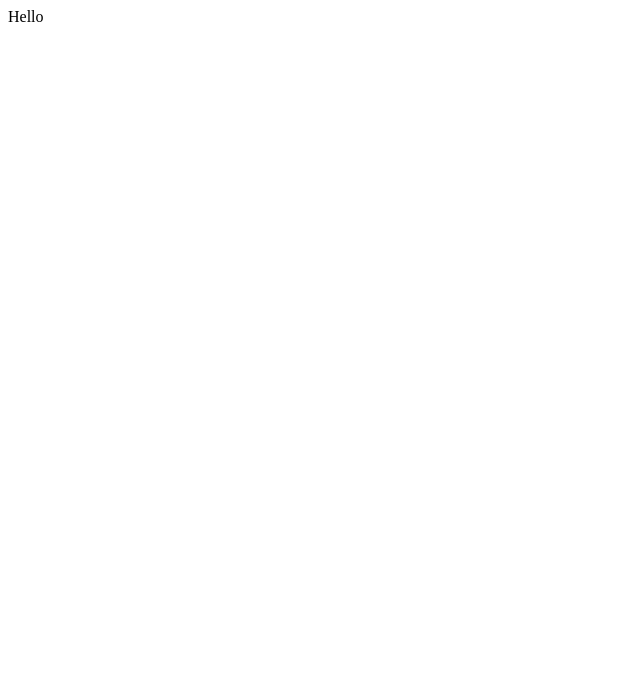
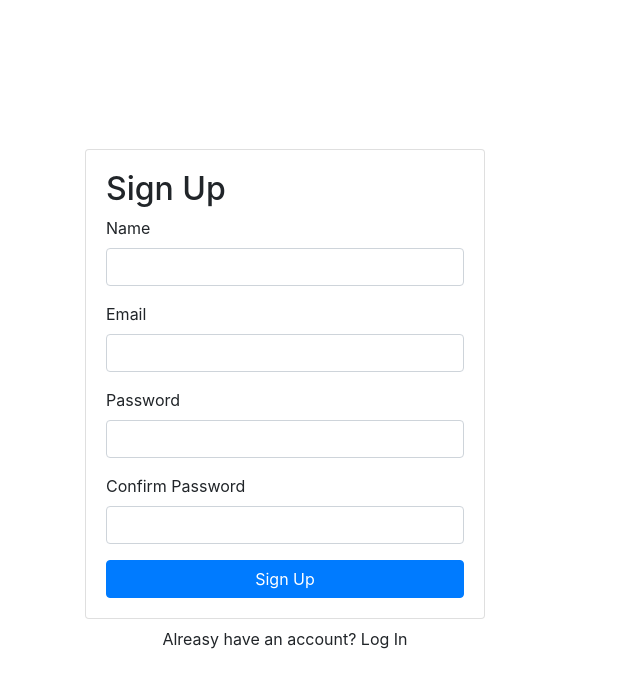
Before and after one commit to Riyad36/Firebase-Auth, a React (Create React App) app: page / in a window 1280 px wide. Shown: the top 688 px of the page, without its empty margins (0-640 px from the left). Built offline with nearby package versions, Linux system fonts and the light colour scheme.

Commit message:
signUp form created

```diff
--- a/package.json
+++ b/package.json
@@ -9,6 +9,7 @@
     "bootstrap": "^4.5.3",
     "firebase": "^8.2.1",
     "react": "^17.0.1",
+    "react-bootstrap": "^1.4.0",
     "react-dom": "^17.0.1",
     "react-scripts": "4.0.1",
     "web-vitals": "^0.2.4"
--- a/src/App.js
+++ b/src/App.js
@@ -1,9 +1,10 @@
 import React from "react"
+import Signup from './components/Signup';
 
 function App() {
   return (
     <div>
-      Hello
+      <Signup/>
     </div>
   );
 }
--- a/src/components/Signup.js
+++ b/src/components/Signup.js
@@ -0,0 +1,54 @@
+import React, { useRef } from 'react'
+import {Button, Card, Form, Alert, Container} from "react-bootstrap"
+
+const Signup = ()=> {
+
+    const nameRef = useRef();
+    const emailRef = useRef();
+    const passwordRef = useRef();
+    const confirmPasswordRef = useRef();
+    return(
+        <Container className = 'd-flex align-items-center justify-content-centert'
+        style={{minHeight: "100vh"}}
+        >
+        <div className = 'w-100'
+        style={{maxWidth: "400px"}}>
+            <Card>
+                <Card.Body>
+                    <h2 ClassName='text-center mb-4'>Sign Up</h2>
+
+                    <Form>
+                        <Form.Group id = 'name'>
+                            <Form.Label>Name</Form.Label>
+                            <Form.Control ref={nameRef} type="text" required />
+                        </Form.Group>
+
+                        <Form.Group id = 'email'>
+                            <Form.Label>Email</Form.Label>
+                            <Form.Control ref={emailRef} type="email" required />
+                        </Form.Group>
+
+                        <Form.Group id = 'password'>
+                            <Form.Label>Password</Form.Label>
+                            <Form.Control ref={passwordRef} type="password" required />
+                        </Form.Group>
+
+                        <Form.Group id = '-confirmpassword'>
+                            <Form.Label>Confirm Password</Form.Label>
+                            <Form.Control ref={confirmPasswordRef} type="password" required />
+                        </Form.Group>
+
+                        <Button className="w-100" type="submit">Sign Up</Button>
+                    </Form>
+                </Card.Body>
+            </Card>
+            <div className="w-100 text-center mt-2">
+                Alreasy have an account? Log In
+
+            </div>
+        </div>
+        </Container>
+    )
+}
+
+export default Signup;
--- a/src/index.js
+++ b/src/index.js
@@ -1,6 +1,7 @@
 import React from 'react';
 import ReactDOM from 'react-dom';
 import App from './App';
+import 'bootstrap/dist/css/bootstrap.min.css'
 
 ReactDOM.render(
   <React.StrictMode>
```
Also changed, not shown: src/components/Login.js (line endings or trailing spaces), 2 other files (tests, documents, lock files or other folders).
